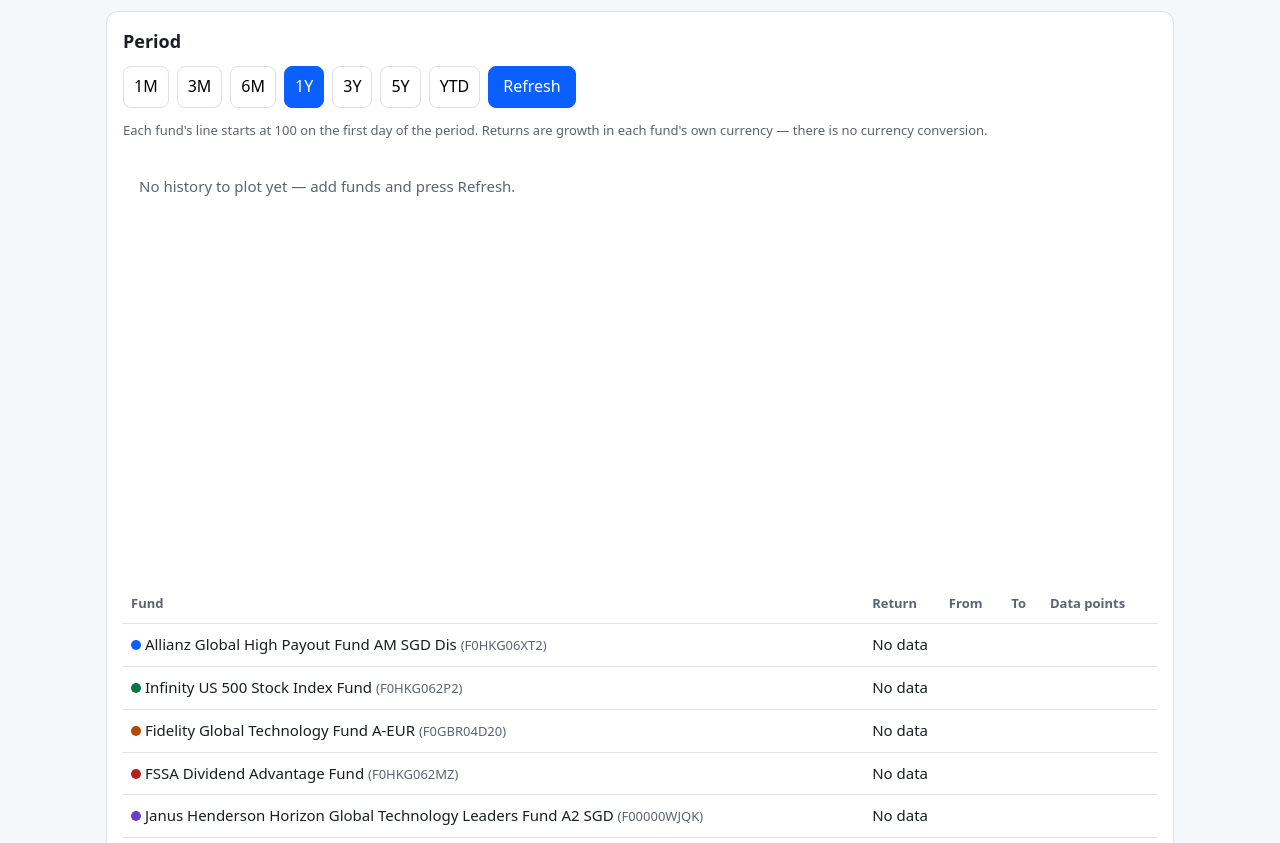
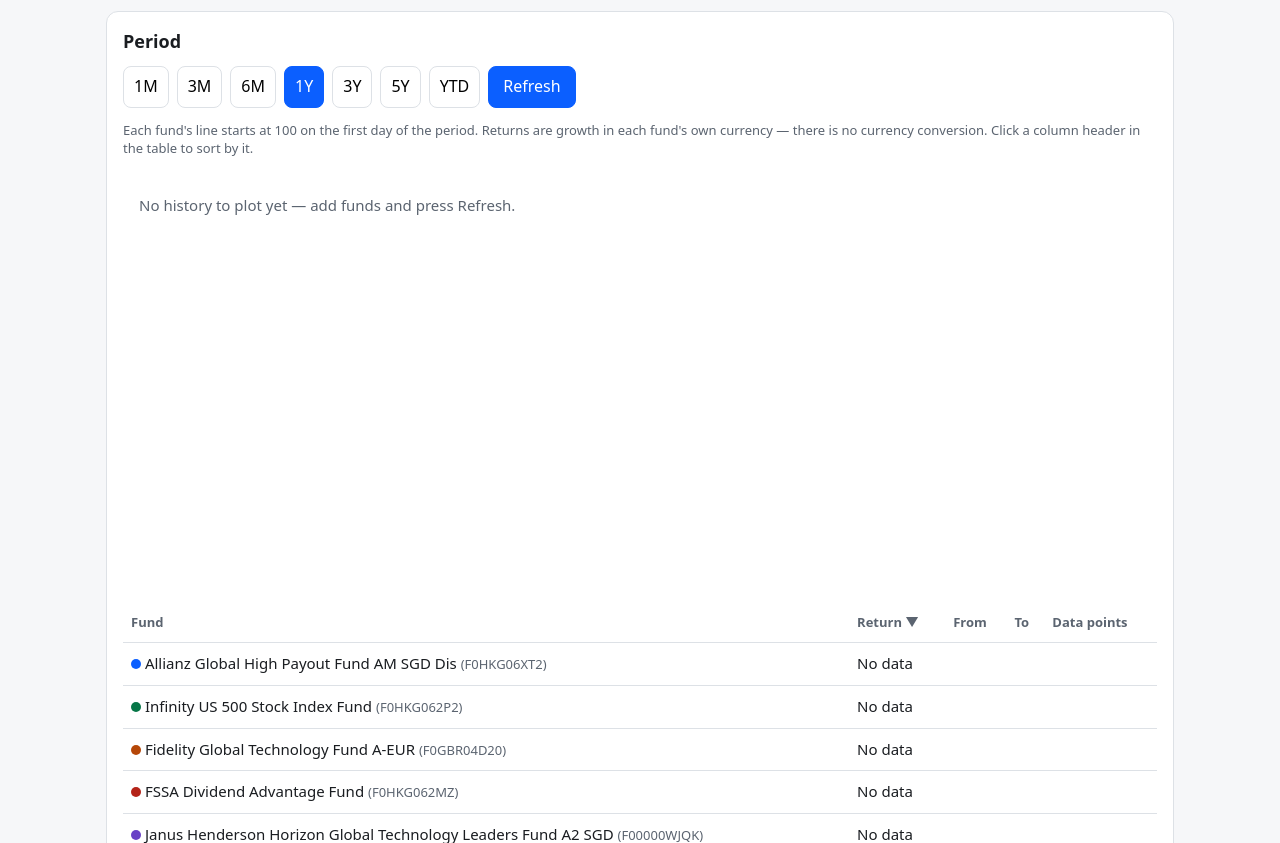
Before and after one commit to ooikk/Muse-Fund-Prices, a plain HTML site: page compare.html in a window 1280 px wide. Shown: the part 560-1403 px from the top of the page. Drawn offline with Linux system fonts and the light colour scheme; no server answers.

Commit message:
Compare: sortable table headers (data-sort) + hint

```diff
--- a/compare.html
+++ b/compare.html
@@ -39,7 +39,7 @@
       <button type="button" class="period-btn" data-period="YTD">YTD</button>
       <button type="button" id="refreshBtn" class="primary">Refresh</button>
     </div>
-    <p class="hint">Each fund's line starts at 100 on the first day of the period. Returns are growth in each fund's own currency — there is no currency conversion.</p>
+    <p class="hint">Each fund's line starts at 100 on the first day of the period. Returns are growth in each fund's own currency — there is no currency conversion. Click a column header in the table to sort by it.</p>
     <div class="chart-wrap">
       <canvas id="chart" width="1000" height="420" aria-label="Fund performance chart"></canvas>
       <div id="chartTip" class="chart-tip" hidden></div>
@@ -47,7 +47,7 @@
     <div class="table-wrap">
       <table>
         <thead>
-          <tr><th>Fund</th><th>Return</th><th>From</th><th>To</th><th>Data points</th></tr>
+          <tr><th data-sort="fund">Fund</th><th data-sort="return">Return</th><th data-sort="from">From</th><th data-sort="to">To</th><th data-sort="points">Data points</th></tr>
         </thead>
         <tbody id="returnRows"></tbody>
       </table>
```
